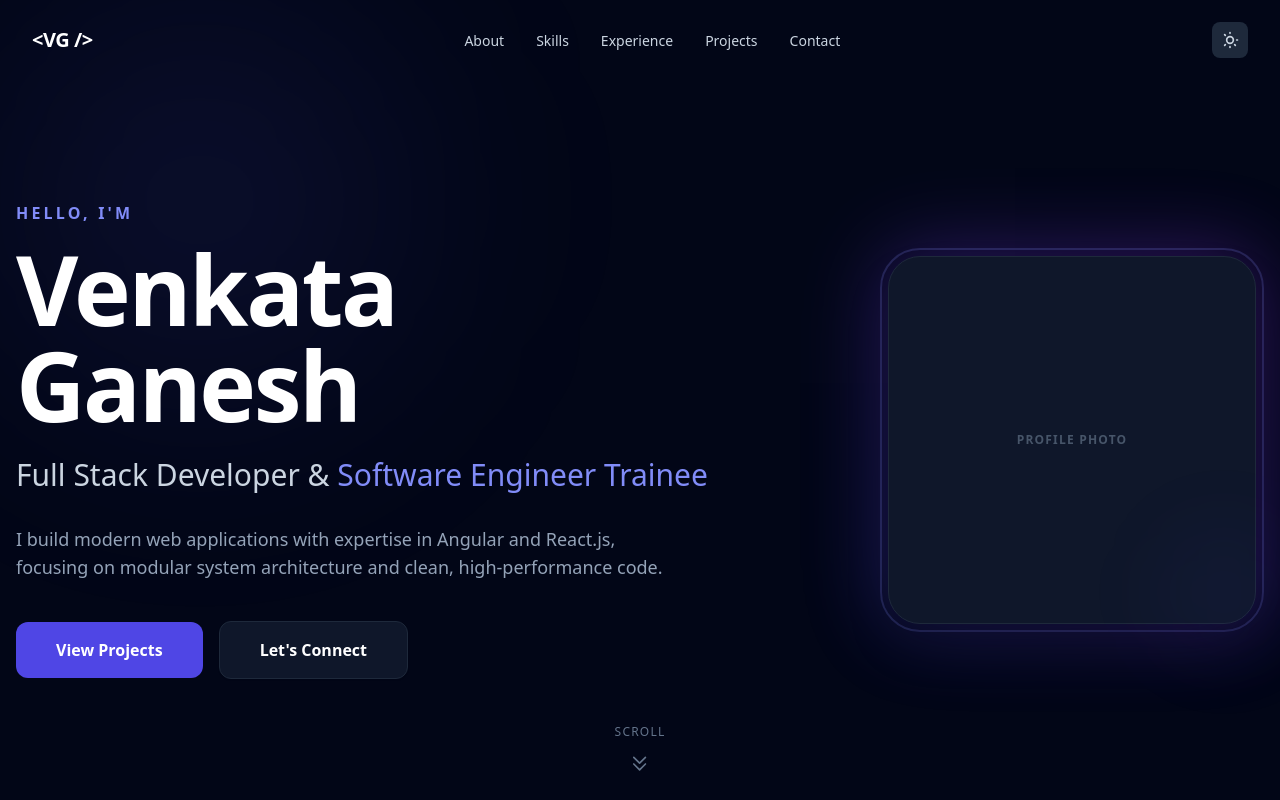
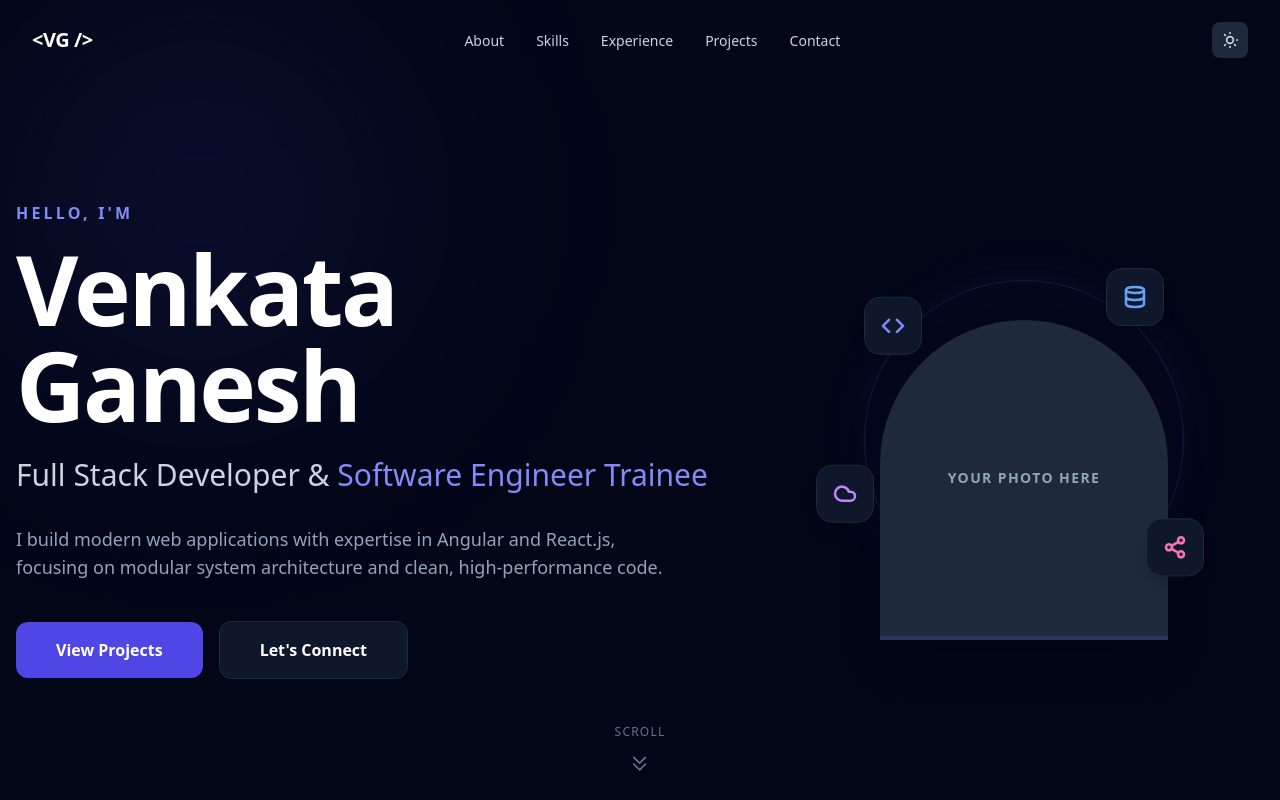
Before and after one commit to ganesh714/venkat-dev-portfolio, a React (Vite) app: page / in a window 1280 px wide. Shown: the top 800 px of the page. Built offline with nearby package versions, Linux system fonts and the light colour scheme.

Commit message:
feat: implement layered profile composition with floating icons in hero

```diff
--- a/src/components/Hero.jsx
+++ b/src/components/Hero.jsx
@@ -120,29 +120,70 @@ const Hero = () => {
           </motion.div>
         </motion.div>
 
-        {/* Right Side: Profile Photo Placeholder */}
+        {/* Right Side: Layered Profile Composition */}
         <motion.div
-          initial={{ opacity: 0, scale: 0.8 }}
-          animate={{ opacity: 1, scale: 1 }}
-          transition={{ duration: 0.8, delay: 0.5 }}
-          className="relative lg:w-2/5 flex justify-center lg:justify-end"
+          initial={{ opacity: 0 }}
+          animate={{ opacity: 1 }}
+          transition={{ duration: 1, delay: 0.5 }}
+          className="relative lg:w-2/5 flex justify-center items-center mt-12 lg:mt-0"
         >
-          <div className="relative w-64 h-64 md:w-80 md:h-80 lg:w-96 lg:h-96">
-            {/* Sleek Glowing Border */}
-            <div className="absolute inset-0 rounded-[40px] bg-gradient-to-tr from-indigo-600 to-purple-600 blur-2xl opacity-20 animate-pulse" />
-            <div className="absolute inset-0 rounded-[40px] border-2 border-indigo-500/20 dark:border-indigo-400/20" />
+          <div className="relative w-[300px] h-[300px] md:w-[400px] md:h-[400px]">
+            {/* Bottom Layer: Pulsing Background Circle */}
+            <div className="absolute inset-0 m-auto w-64 h-64 md:w-80 md:h-80 rounded-full border border-indigo-200/50 dark:border-indigo-500/30 bg-indigo-50/50 dark:bg-indigo-900/10 shadow-[0_0_40px_rgba(79,70,229,0.15)] dark:shadow-[0_0_50px_rgba(79,70,229,0.15)] animate-[pulse_4s_ease-in-out_infinite] z-0" />
 
-            {/* The Placeholder Container */}
-            <div className="absolute inset-2 rounded-[32px] bg-white dark:bg-slate-900 overflow-hidden border border-slate-200 dark:border-slate-800 shadow-2xl flex items-center justify-center">
-              <span className="text-slate-400 dark:text-slate-600 font-bold uppercase tracking-widest text-xs px-4 text-center">
-                Profile Photo
-              </span>
+            {/* Middle Layer: Photo Placeholder */}
+            <div className="absolute inset-0 z-10 flex items-end justify-center">
+              {/* Replace this div with the actual background-removed image tag:
+                  <img src={yourPhoto} alt="Venkata Ganesh" className="w-full h-full object-contain drop-shadow-2xl" />
+              */}
+              <div className="w-56 h-64 md:w-72 md:h-80 bg-slate-200 dark:bg-slate-800 rounded-t-full rounded-b-[40px] flex items-center justify-center shadow-2xl border-b-4 border-indigo-500/20">
+                <span className="text-slate-500 dark:text-slate-400 font-bold tracking-widest text-sm uppercase text-center px-4">
+                  Your Photo Here
+                </span>
+              </div>
             </div>
 
-            {/* Decorative element */}
-            <div className="absolute -bottom-6 -right-6 w-32 h-32 bg-indigo-600/5 rounded-full blur-2xl" />
+            {/* Top Layer: Floating Icons */}
+            <div className="absolute inset-0 z-20 pointer-events-none">
+              {/* Code Icon */}
+              <motion.div
+                animate={{ y: [0, -15, 0] }}
+                transition={{ duration: 3.5, repeat: Infinity, ease: "easeInOut", delay: 0 }}
+                className="absolute top-[10%] left-[5%] md:top-[15%] md:left-[10%] bg-white dark:bg-slate-900 p-3 md:p-4 rounded-2xl shadow-lg border border-slate-100 dark:border-slate-800 text-indigo-600 dark:text-indigo-400"
+              >
+                <svg xmlns="http://www.w3.org/2000/svg" width="24" height="24" viewBox="0 0 24 24" fill="none" stroke="currentColor" strokeWidth="2.5" strokeLinecap="round" strokeLinejoin="round"><polyline points="16 18 22 12 16 6"></polyline><polyline points="8 6 2 12 8 18"></polyline></svg>
+              </motion.div>
+
+              {/* Database Icon */}
+              <motion.div
+                animate={{ y: [0, -12, 0] }}
+                transition={{ duration: 4, repeat: Infinity, ease: "easeInOut", delay: 0.5 }}
+                className="absolute top-[5%] right-[10%] md:top-[10%] md:right-[15%] bg-white dark:bg-slate-900 p-3 md:p-4 rounded-2xl shadow-lg border border-slate-100 dark:border-slate-800 text-blue-500 dark:text-blue-400"
+              >
+                <svg xmlns="http://www.w3.org/2000/svg" width="24" height="24" viewBox="0 0 24 24" fill="none" stroke="currentColor" strokeWidth="2.5" strokeLinecap="round" strokeLinejoin="round"><ellipse cx="12" cy="5" rx="9" ry="3"></ellipse><path d="M21 12c0 1.66-4 3-9 3s-9-1.34-9-3"></path><path d="M3 5v14c0 1.66 4 3 9 3s9-1.34 9-3V5"></path></svg>
+              </motion.div>
+
+              {/* Cloud Icon */}
+              <motion.div
+                animate={{ y: [0, -18, 0] }}
+                transition={{ duration: 3.8, repeat: Infinity, ease: "easeInOut", delay: 1 }}
+                className="absolute bottom-[20%] left-[-5%] md:bottom-[25%] md:left-[-2%] bg-white dark:bg-slate-900 p-3 md:p-4 rounded-2xl shadow-lg border border-slate-100 dark:border-slate-800 text-purple-500 dark:text-purple-400"
+              >
+                <svg xmlns="http://www.w3.org/2000/svg" width="24" height="24" viewBox="0 0 24 24" fill="none" stroke="currentColor" strokeWidth="2.5" strokeLinecap="round" strokeLinejoin="round"><path d="M17.5 19H9a7 7 0 1 1 6.71-9h1.79a4.5 4.5 0 1 1 0 9Z"></path></svg>
+              </motion.div>
+
+              {/* Network/Graph Icon */}
+              <motion.div
+                animate={{ y: [0, -14, 0] }}
+                transition={{ duration: 4.2, repeat: Infinity, ease: "easeInOut", delay: 1.5 }}
+                className="absolute bottom-[10%] right-[0%] md:bottom-[15%] md:right-[5%] bg-white dark:bg-slate-900 p-3 md:p-4 rounded-2xl shadow-lg border border-slate-100 dark:border-slate-800 text-pink-500 dark:text-pink-400"
+              >
+                <svg xmlns="http://www.w3.org/2000/svg" width="24" height="24" viewBox="0 0 24 24" fill="none" stroke="currentColor" strokeWidth="2.5" strokeLinecap="round" strokeLinejoin="round"><circle cx="18" cy="5" r="3"></circle><circle cx="6" cy="12" r="3"></circle><circle cx="18" cy="19" r="3"></circle><line x1="8.59" y1="13.51" x2="15.42" y2="17.49"></line><line x1="15.41" y1="6.51" x2="8.59" y2="10.49"></line></svg>
+              </motion.div>
+            </div>
           </div>
         </motion.div>
+
       </div>
 
       {/* Scroll indicator */}
```
